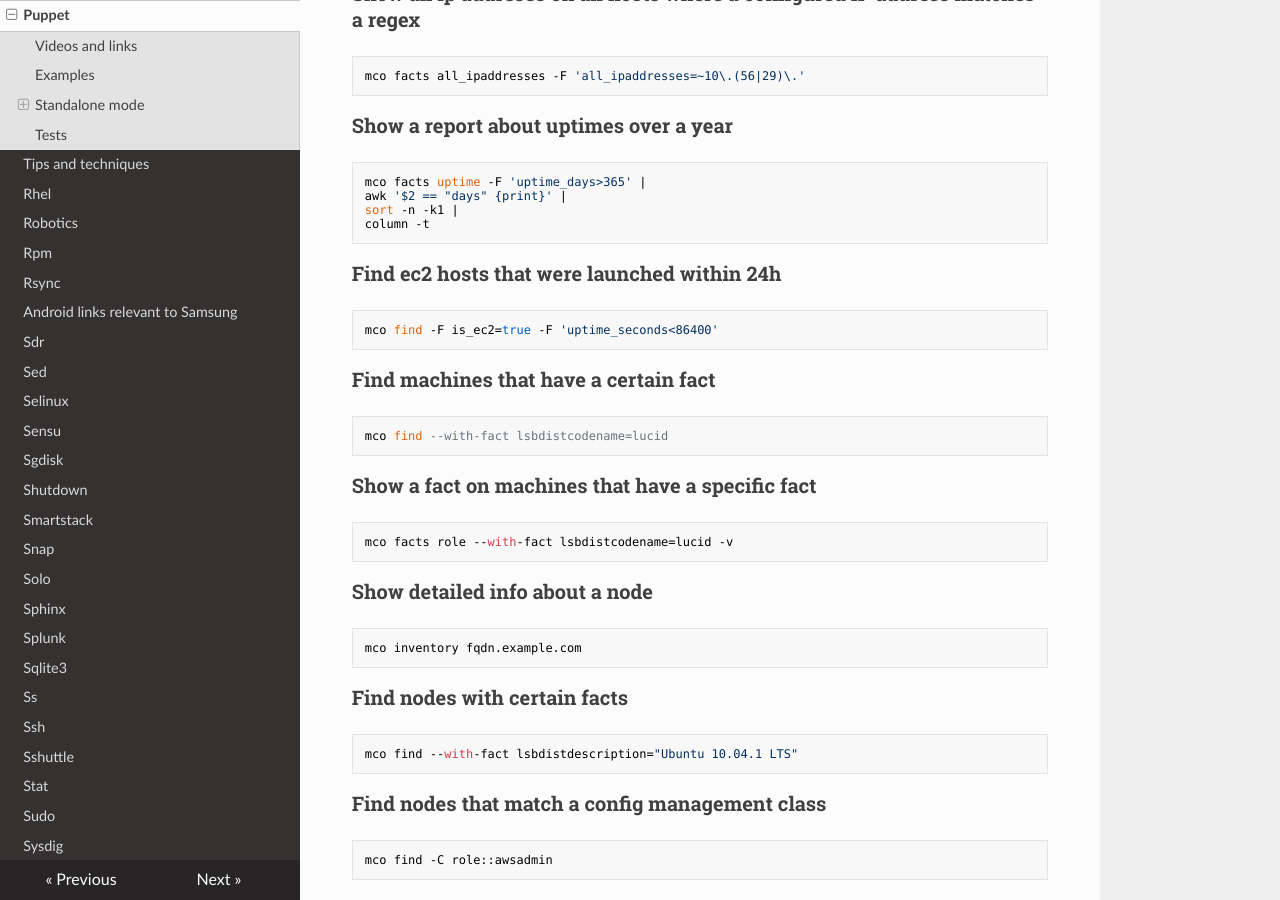
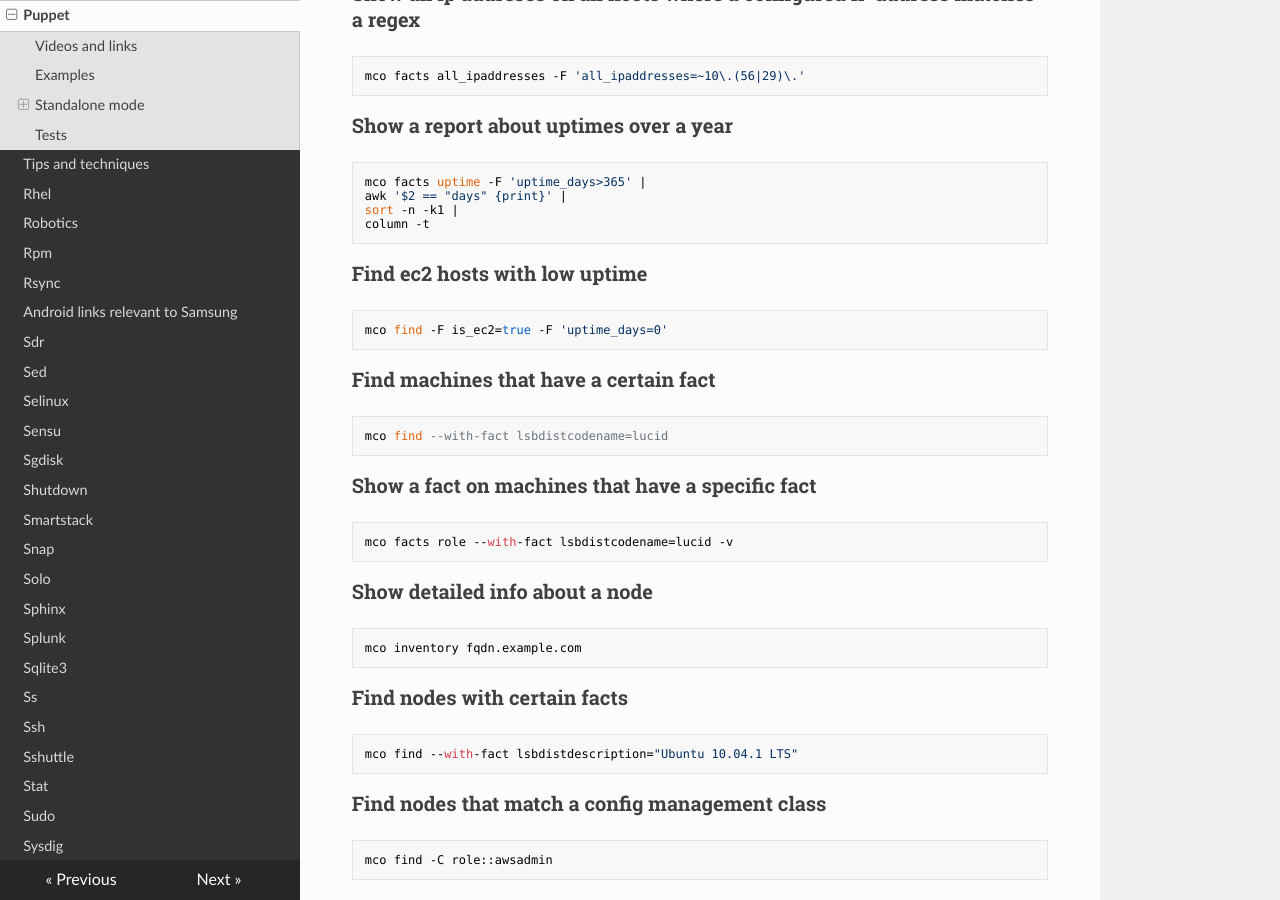
Before and after one commit to lando-cal/tech-notes, an MkDocs documentation site: the page built from docs/puppet.md, in a window 1280 px wide and 900 px high, scrolled down 2662 px. Built offline with MkDocs 1.6.1, drawn with Linux system fonts in a browser that asks for light colours; nearby versions of some CDN libraries.

Commit message:
More reliable syntax

````diff
--- a/docs/puppet.md
+++ b/docs/puppet.md
@@ -134,10 +134,10 @@ sort -n -k1 |
 column -t
 ```
 
-### Find ec2 hosts that were launched within 24h
+### Find ec2 hosts with low uptime
 
 ```
-mco find -F is_ec2=true -F 'uptime_seconds<86400'
+mco find -F is_ec2=true -F 'uptime_days=0'
 ```
 
 ### Find machines that have a certain fact
````
